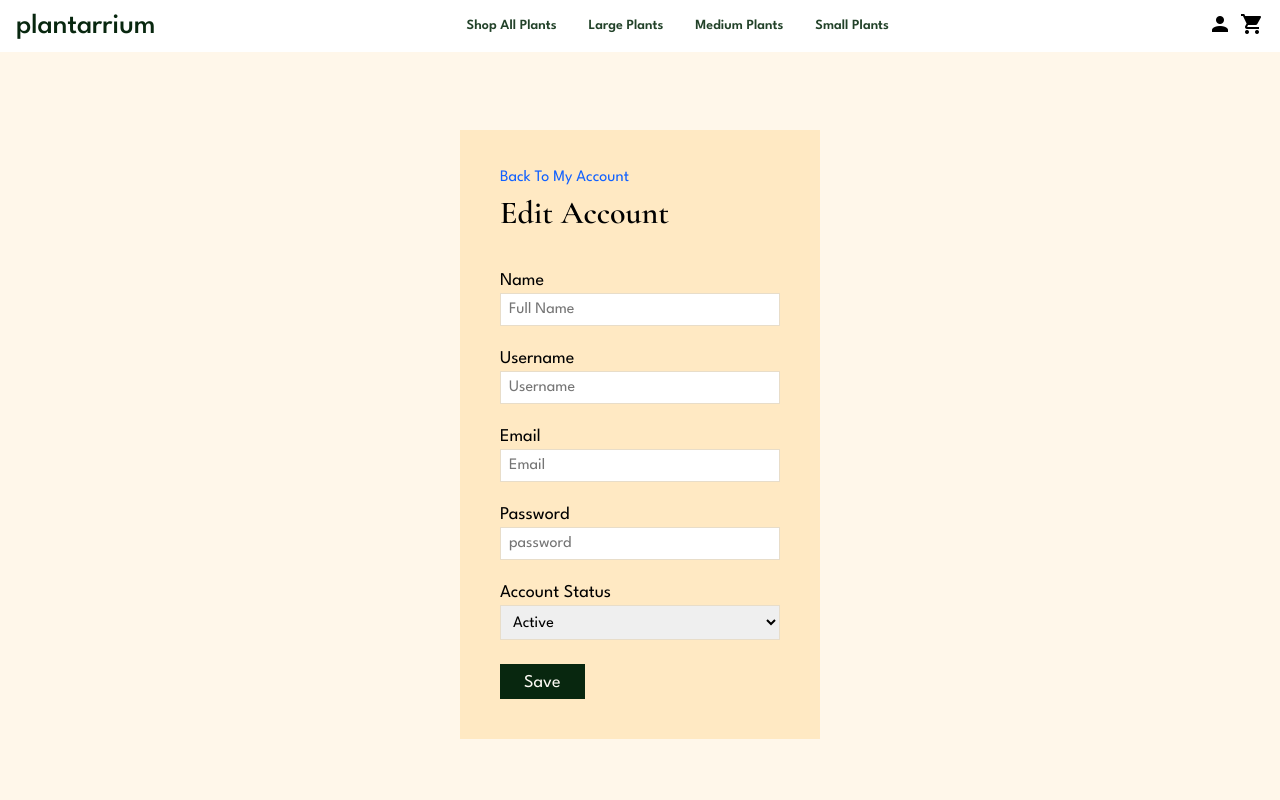
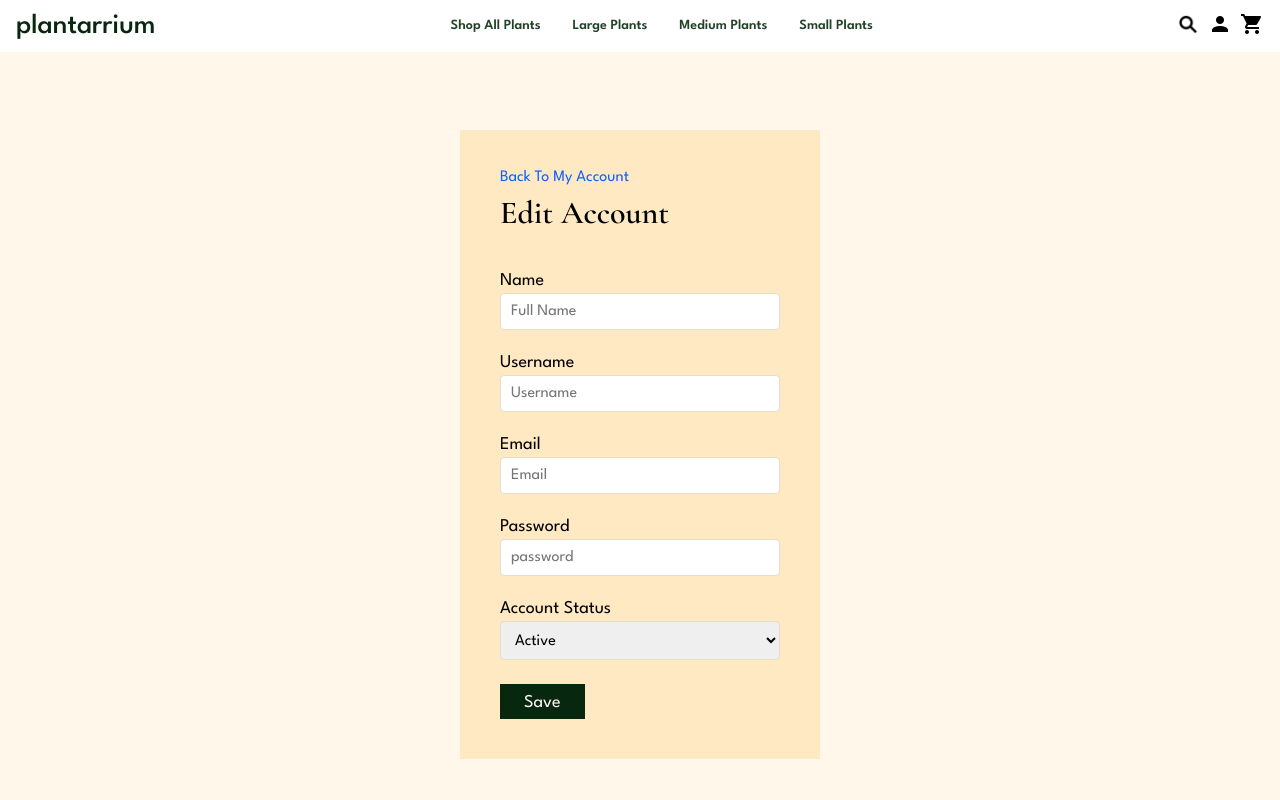
Before and after one commit to 2110-FTB-PT/infinite-loop, a React app: page /myaccount/edit in a window 1280 px wide. Shown: the top 800 px of the page. Built offline with nearby package versions, Linux system fonts and the light colour scheme; no server answers.

Commit message:
design updates

```diff
--- a/src/components/Navigation.js
+++ b/src/components/Navigation.js
@@ -4,6 +4,7 @@ import "../style/Navigation.css";
 import account from "./img/account.png";
 import cart from "./img/cart.png";
 import admin from "./img/admin.png";
+import magnify from "./img/magnify.png";
 
 const Navigation = ({ token, user, handleLogOut }) => {
   return (
@@ -30,6 +31,13 @@ const Navigation = ({ token, user, handleLogOut }) => {
           </Link>
         </div>
         <div className='account'>
+          <Link to='/'>
+            <img
+              className='nav-icon'
+              src={magnify}
+              alt='magnify-glass-for-search'
+            />
+          </Link>
           {user.isAdmin && (
             <Link to='/admin' style={{ textDecoration: "none" }}>
               <img className='nav-icon' src={admin} alt='admin-account-icon' />
--- a/src/style/AccountForm.css
+++ b/src/style/AccountForm.css
@@ -40,8 +40,9 @@ body {
 .account-form-input {
   font-size: 16px;
   font-weight: 400;
-  padding: 8px;
+  padding: 10px;
   border: 1px solid #e8ddc9;
+  border-radius: 4px;
 }
 
 .account-form-input:focus {
--- a/src/style/EditMyAccount.css
+++ b/src/style/EditMyAccount.css
@@ -42,7 +42,8 @@
 .my-account-dropdown {
   font-size: 16px;
   font-weight: 400;
-  padding: 8px;
+  padding: 10px;
+  border-radius: 4px;
   border: 1px solid #e8ddc9;
 }
 
@@ -55,7 +56,8 @@
 .my-account-form-input {
   font-size: 16px;
   font-weight: 400;
-  padding: 8px;
+  padding: 10px;
+  border-radius: 4px;
   border: 1px solid #e8ddc9;
   margin-bottom: 24px;
 }
--- a/src/style/ReviewForm.css
+++ b/src/style/ReviewForm.css
@@ -36,7 +36,8 @@
 .product-review-input-field {
   font-size: 16px;
   font-weight: 400;
-  padding: 8px;
+  padding: 10px;
+  border-radius: 4px;
   border: 1px solid #e8ddc9;
   margin-bottom: 24px;
   width: 100%;
```
Also changed, not shown: src/components/img/magnify.png (added).
